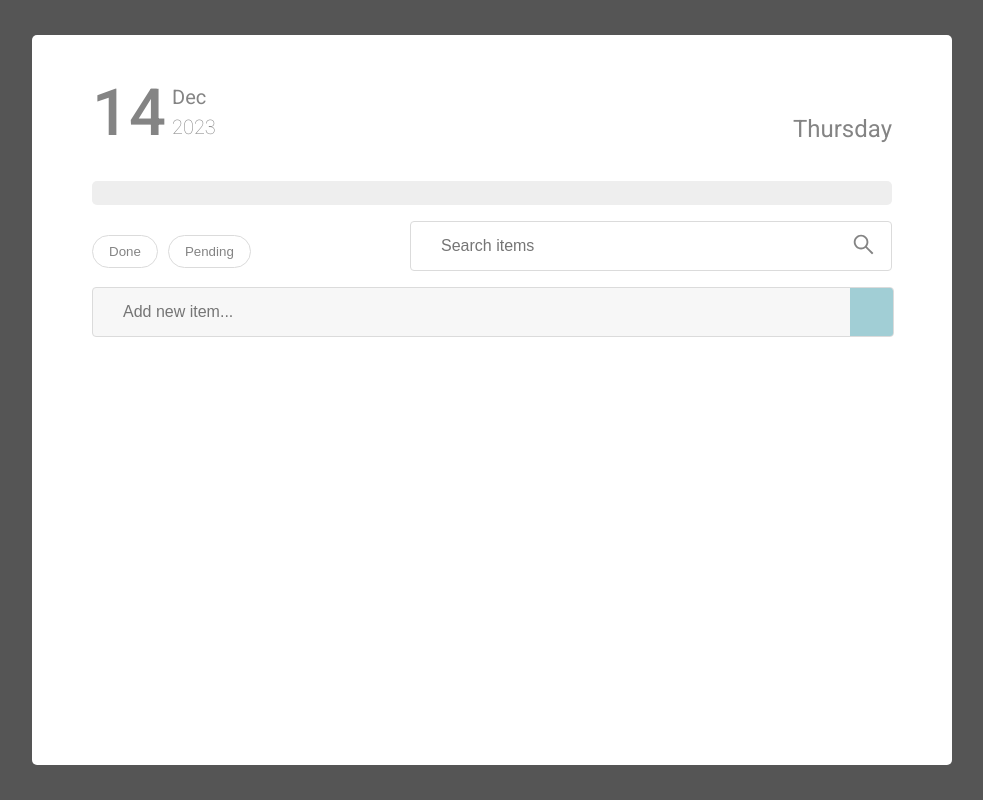
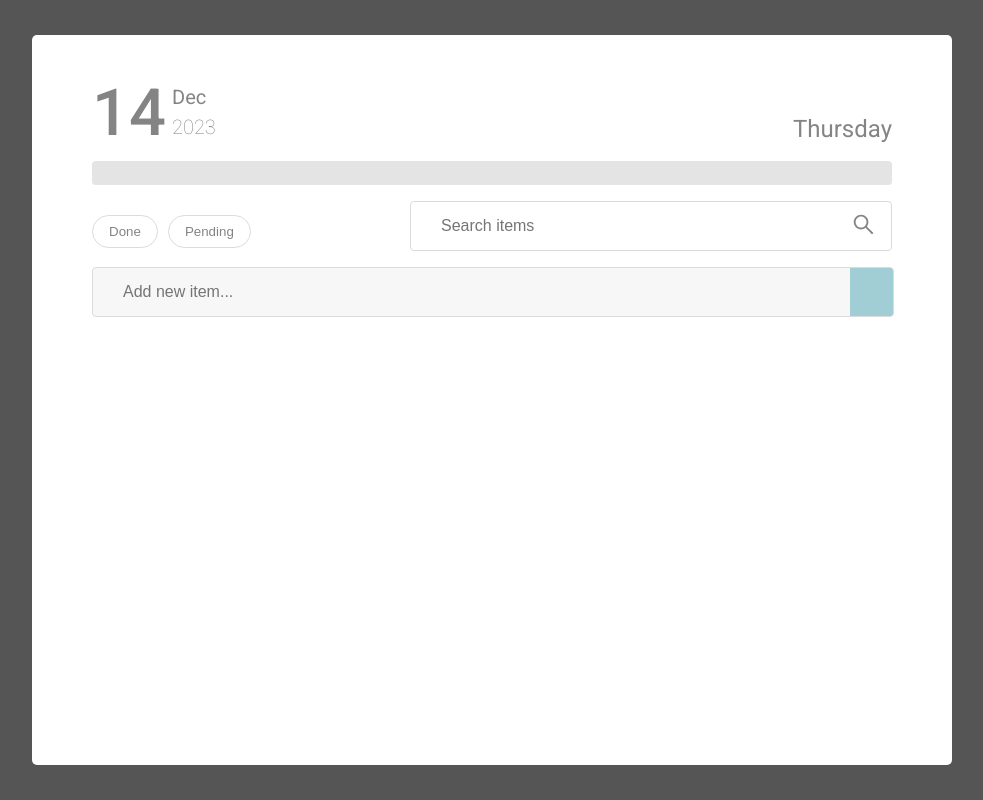
Before and after one commit to sizebay/frontend-challenge, a React (Create React App) app: page / in a window 1280 px wide. Shown: the whole page, without its empty margins (148-1131 px from the left). Built offline with nearby package versions, Linux system fonts and the light colour scheme; data requests are answered from the project's data file; some icons are missing.

Commit message:
refact: progress bar

```diff
--- a/src/components/ProgressBar/index.tsx
+++ b/src/components/ProgressBar/index.tsx
@@ -1,34 +1,55 @@
-import React, { useEffect, useState } from "react";
-import { linearProgressClasses, styled, LinearProgress } from "@mui/material";
 import { useTasksContext } from "../../context/TasksContext";
+import styled from "styled-components";
 
+interface ProgressProps {
+  divide: number;
+}
 
-const BorderLinearProgress = styled(LinearProgress)(({ theme }) => ({
-  height: 24,
-  marginTop: 20,
-  borderRadius: 5,
-  [`&.${linearProgressClasses.colorPrimary}`]: {
-    backgroundColor:
-      theme.palette.grey[theme.palette.mode === "light" ? 200 : 800],
-  },
-  [`& .${linearProgressClasses.bar}`]: {
-    borderRadius: 5,
-    backgroundColor: theme.palette.mode === "light" ? "#5DE290" : "#53db87",
-  },
-}));
+const ProgressBar = styled.progress`
+  width: ${(props: ProgressProps) => props.divide}% !important;
+  border-radius: 4px !important;
+  height: 24px;
+  position: relative;
+  background-color: var(--done-green);
 
-const ProgressBar = () => {
+  &::-webkit-progress-bar {
+    background-color: #e4e4e4;
+  }
+
+  &::-moz-progress-bar {
+    background-color: #e4e4e4 0% 0% no-repeat padding-box;
+  }
+
+  &::-webkit-progress-value {
+    background-color: var(--done-green);
+    transition: 0.5s width;
+  }
+
+  &::-moz-progress-bar {
+    background-color: #e4e4e4 !important;
+  }
+`;
+
+const ProgressDiv = styled.div`
+  border-radius: 4px;
+  overflow: hidden;
+  background-color: #e4e4e4;
+  height: 24px;
+  display: flex;
+`;
+
+const Progress = () => {
   const { tasks } = useTasksContext();
-  const [divide, setDivide] = useState(0);
 
-  useEffect(() => {
-    const totalTasks = tasks.length;
-    const completedTasks = tasks.filter((task) => task.isCompleted).length;
-    const percentage =
-      totalTasks === 0 ? 0 : (completedTasks / totalTasks) * 100;
-    setDivide(percentage);
-  }, [tasks]);
-  return <BorderLinearProgress variant="determinate" value={divide} />;
+  const totalTasks = tasks.length;
+  const completedTasks = tasks.filter((task) => task.isCompleted).length;
+  const divide = totalTasks === 0 ? 0 : (completedTasks / totalTasks) * 100;
+
+  return (
+    <ProgressDiv>
+      <ProgressBar divide={divide} value={divide} max={100} />
+    </ProgressDiv>
+  );
 };
 
-export default ProgressBar;
+export default Progress;
```
Also changed, not shown: src/context/TasksContext.tsx (+3 -8 lines).
